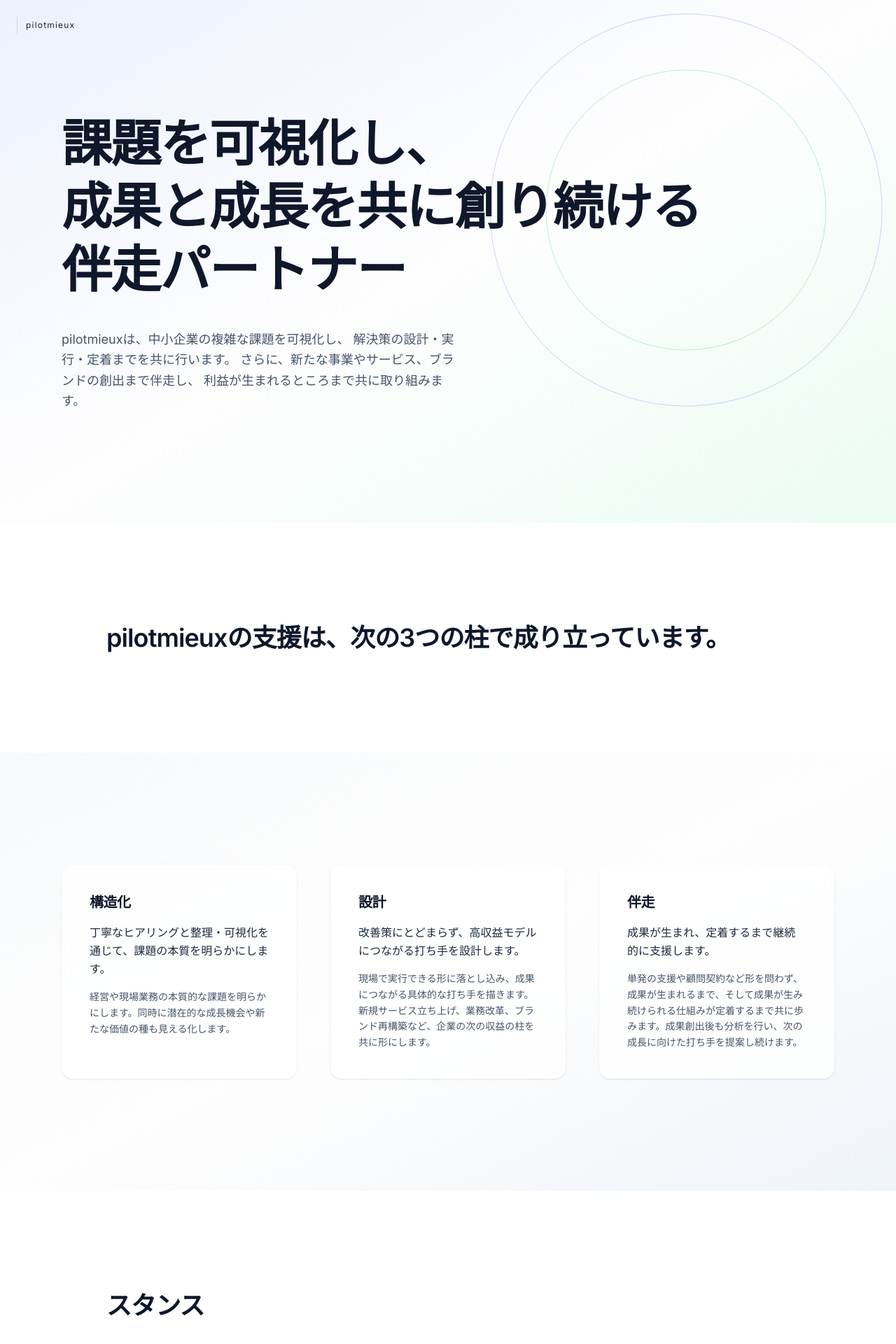
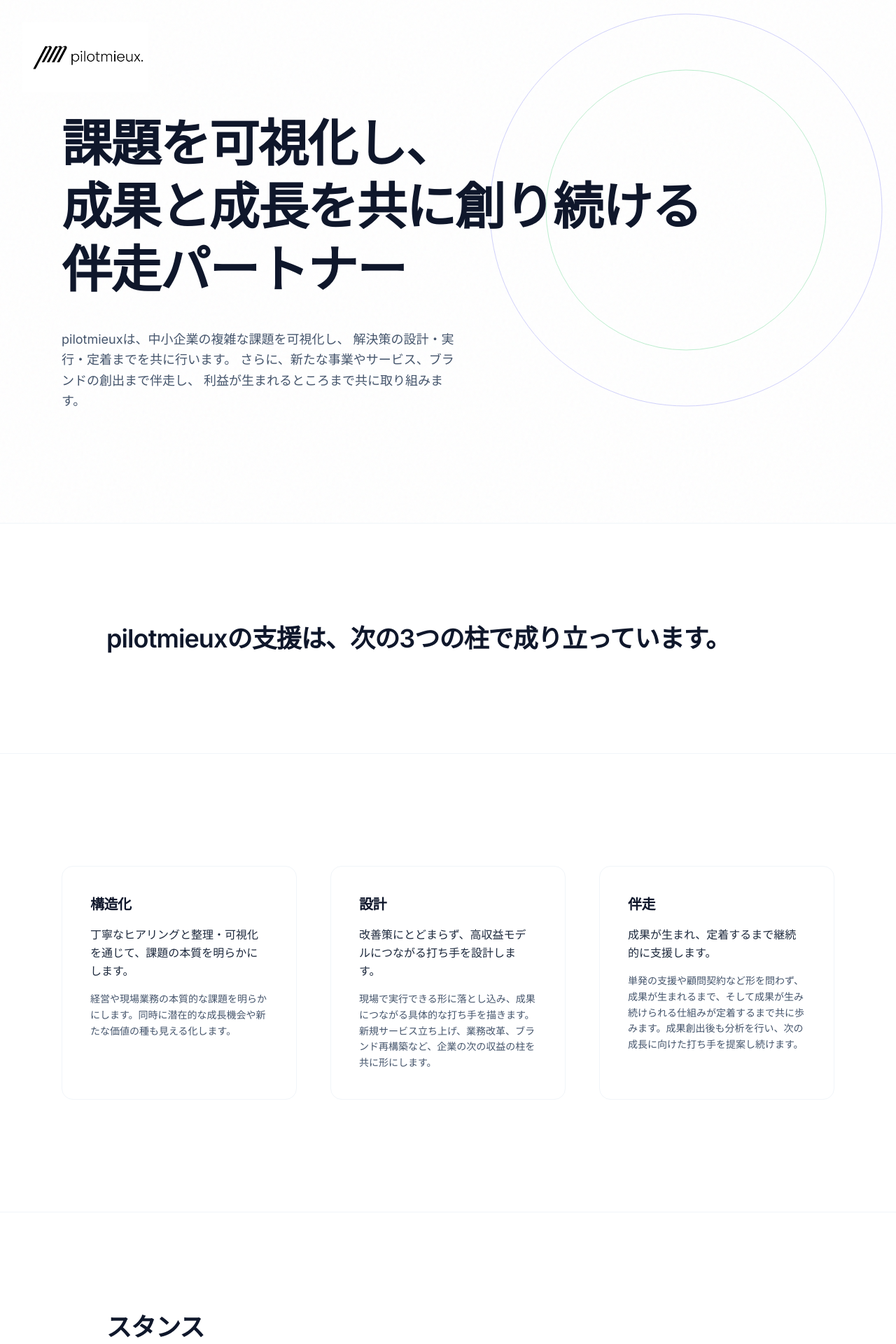
Before and after one commit to tanakasota0001-boop/pilotmieux, a Next.js app: page / in a window 1280 px wide. Shown: the top 1920 px of the page at 70% size. Built offline with nearby package versions, Linux system fonts and the light colour scheme.

Commit message:
Add Logo
Add Logo

```diff
--- a/app/page.tsx
+++ b/app/page.tsx
@@ -1,5 +1,5 @@
 'use client'
-
+import Image from 'next/image'
 import { motion, useScroll, useTransform } from 'framer-motion'
 import { useRef } from 'react'
 
@@ -51,20 +51,22 @@ const services = [
     opacity: logoOpacity,
     y: logoY,
   }}
-      className="fixed top-6 left-6 z-50 origin-top-left"
+  className="fixed top-8 left-8 z-50"
 >
-    <div className="flex items-center gap-3">
-      <div className="h-6 w-px bg-slate-300" />
-      <span className="text-xs tracking-widest text-slate-800">
-        pilotmieux
-      </span>
-    </div>
+  <Image
+    src="/og.jpg"
+    alt="pilotmieux logo"
+    width={180}
+    height={50}
+    className="object-contain"
+    priority
+  />
 </motion.div>
 
       {/* HERO */}
       <section
         ref={heroRef}
-        className="relative bg-gradient-to-br from-indigo-50 via-white to-emerald-50"
+        className="relative bg-white"
       >
         <div className="noise" />
 
@@ -114,7 +116,7 @@ const services = [
       </section>
 
       {/* WHAT */}
-      <section className="bg-white py-36">
+      <section className="bg-white py-36 border-t border-slate-100">
         <div className="max-w-5xl mx-auto px-6">
           <motion.h2
             initial="hidden"
@@ -126,15 +128,13 @@ const services = [
           >
             pilotmieuxの支援は、次の3つの柱で成り立っています。
           </motion.h2>
-
         </div>
       </section>
 
 
       {/* SERVICES */}
-      <section className="relative bg-gradient-to-br from-slate-50 via-white to-slate-100 py-40">
-        <div className="noise" />
-<div className="relative z-10 max-w-6xl mx-auto px-6 grid md:grid-cols-3 gap-12">
+      <section className="bg-white py-40 border-t border-slate-100">
+        <div className="max-w-6xl mx-auto px-6 grid md:grid-cols-3 gap-12">
           {services.map((item, i) => (
             <motion.div
               key={i}
@@ -143,7 +143,7 @@ const services = [
               viewport={{ once: true }}
               variants={fadeUp}
               transition={{ delay: i * 0.15, duration: 0.7 }}
-      className="rounded-2xl bg-white/80 backdrop-blur p-10 shadow-sm"
+              className="rounded-2xl bg-white p-10 border border-slate-100"
             >
               <h3 className="text-xl font-semibold tracking-tight">
                 {item.title}
@@ -164,7 +164,7 @@ const services = [
       </section>
 
       {/* PHILOSOPHY */}
-      <section className="bg-white py-36">
+      <section className="bg-white py-36 border-t border-slate-100">
         <div className="max-w-5xl mx-auto px-6">
           <motion.h2
             initial="hidden"
@@ -183,7 +183,7 @@ const services = [
             viewport={{ once: true }}
             variants={fadeUp}
             transition={{ delay: 0.2, duration: 0.7 }}
-            className="mt-8 max-w-2xl text-slate-600 leading-relaxed"
+            className="mt-10 max-w-2xl text-slate-600 leading-relaxed text-lg"
           >
             私たちは「きれいな資料を作って終わり」ではありません。
             ツールを導入して終えるような支援でもありません。
```
Also changed, not shown: public/S__100302872_0.jpg (added), public/S__100302873_0.jpg (added). Lines whose indentation alone changed are shown as unchanged.
